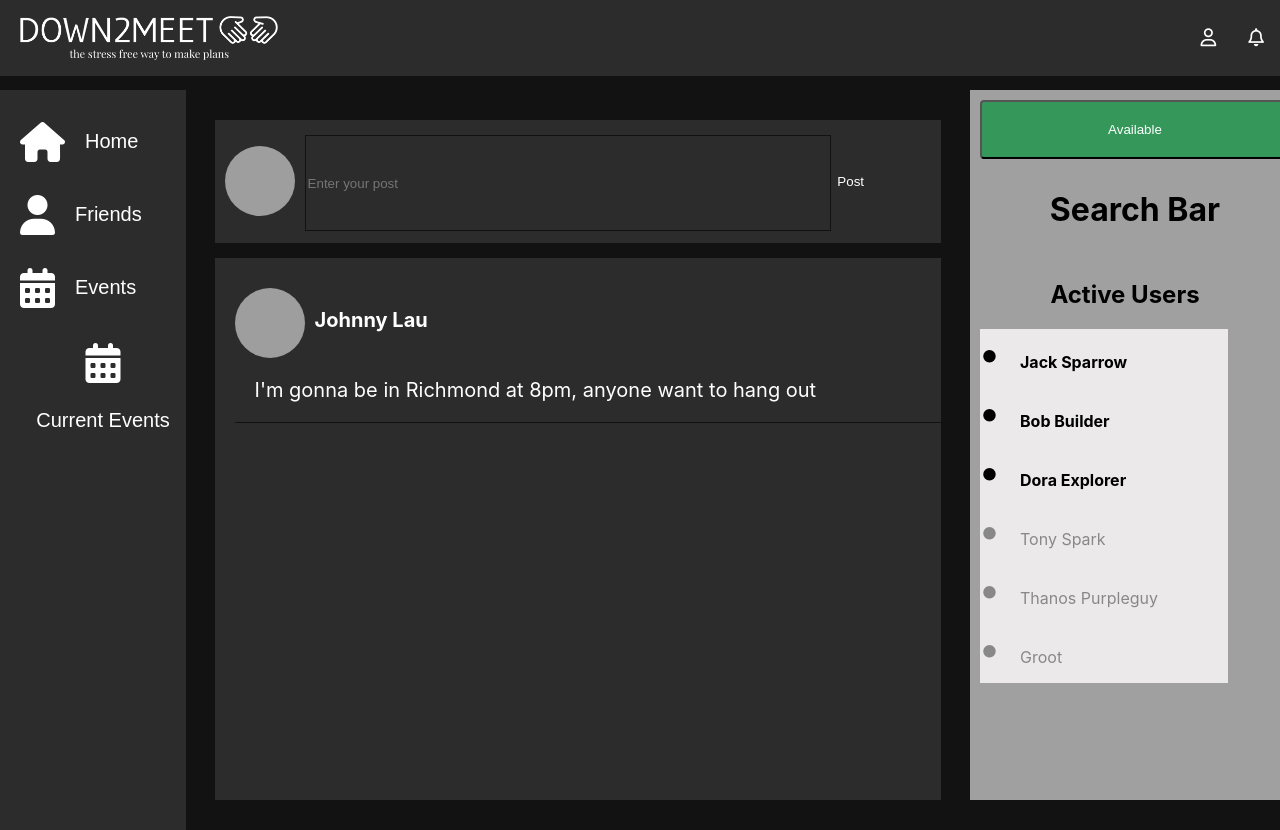
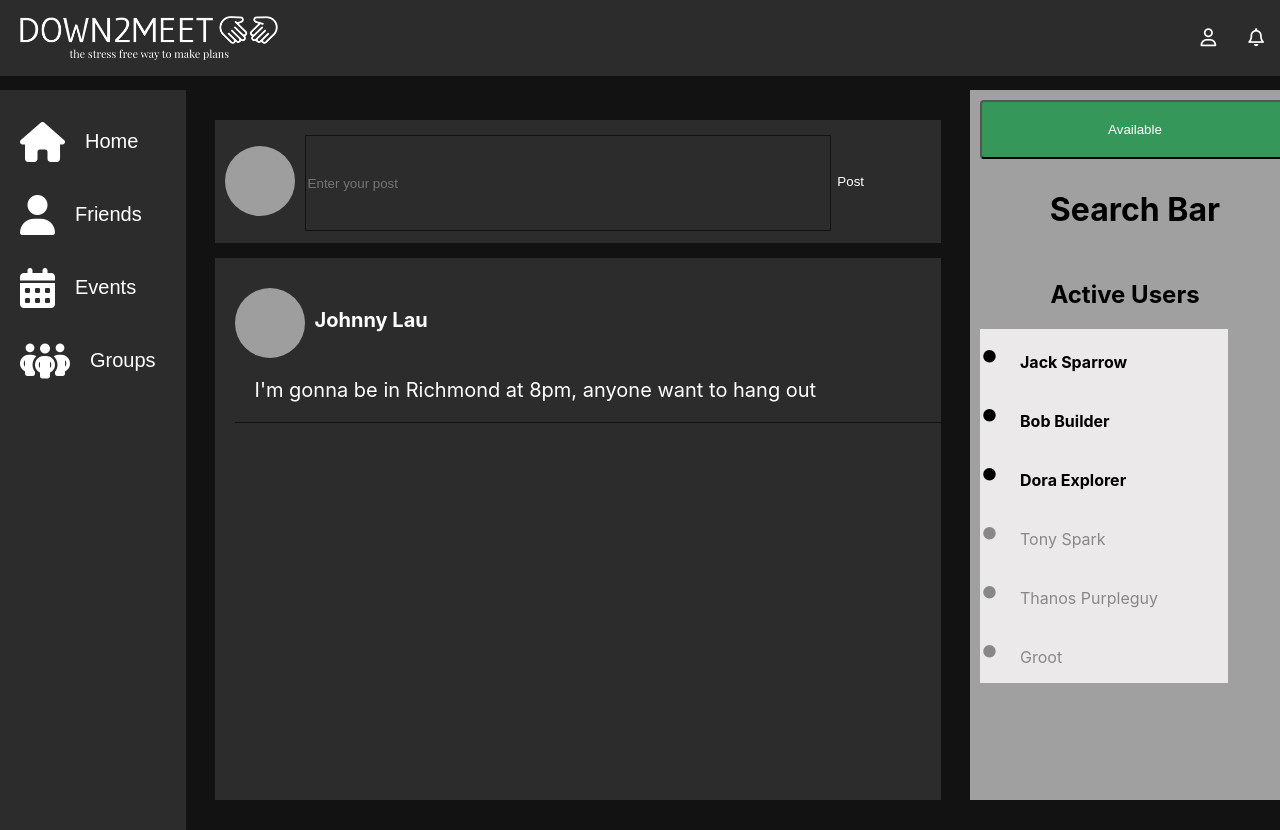
Before and after one commit to Vihangip/down2meet, a React (Create React App) app in the folder down2meet/: page / in a window 1280 px wide. Built offline with nearby package versions, Linux system fonts and the light colour scheme; grey boxes are pictures that could not be loaded.

Commit message:
integrated

```diff
--- a/down2meet/src/components/SocialGroups.js
+++ b/down2meet/src/components/SocialGroups.js
@@ -17,9 +17,9 @@ export default function SocialGroups() {
                 <button className="SGButton">Events</button>
             </div>
 
-            <div className="CurrentEvents">
-                <i className="fa-solid fa-calendar-days"></i>
-                <button className="SGButton">Current Events</button>
+            <div className="Groups">
+                <i class="fa-solid fa-people-group"></i>
+                <button className="SGButton">Groups</button>
             </div>
         </div>
     );
```
